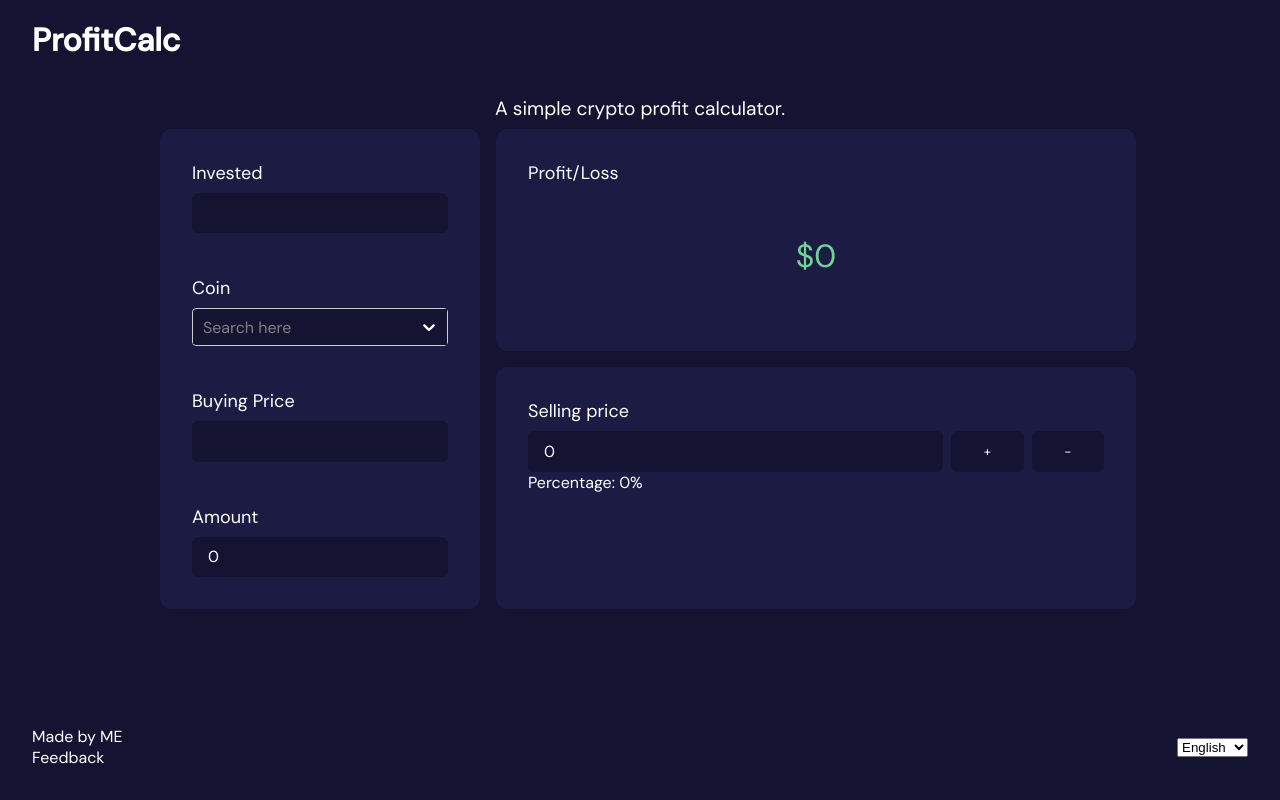
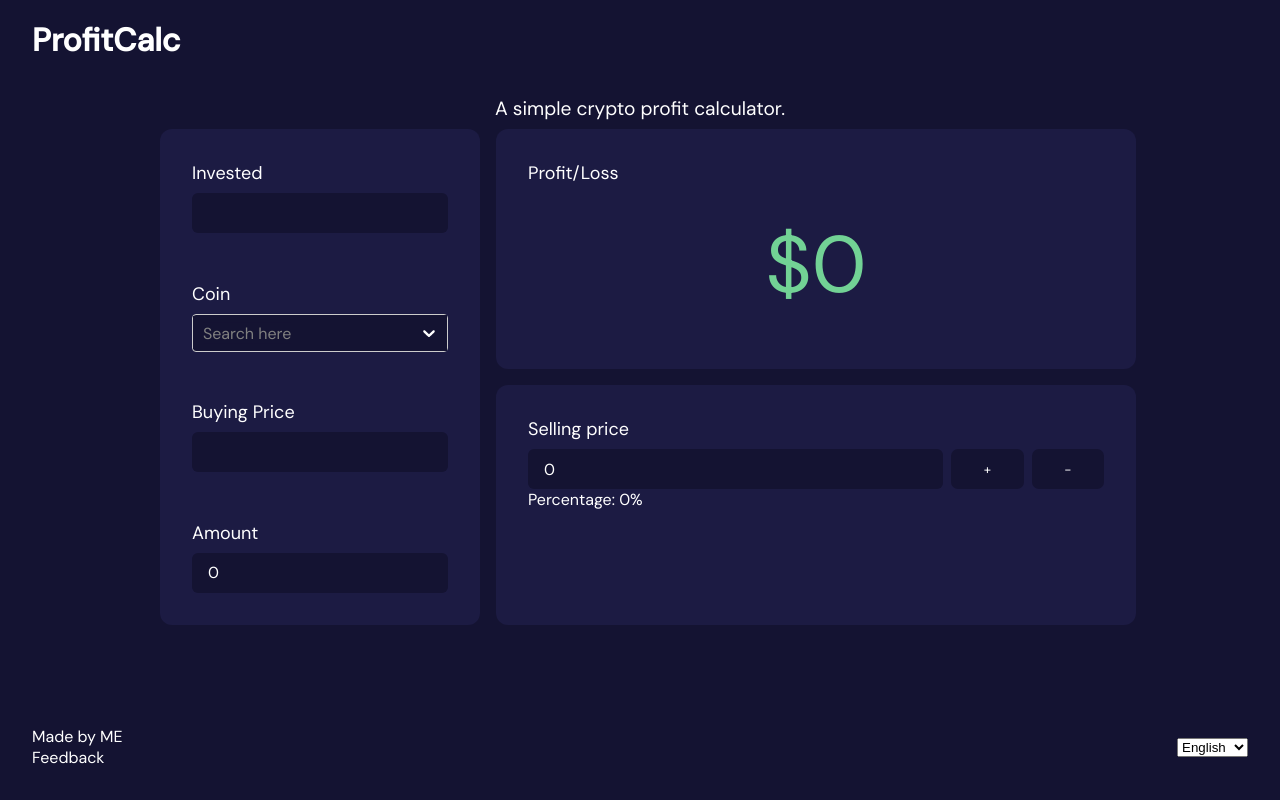
Before and after one commit to elvstejd/crypto-profit-calc, a React (Create React App) app: page / in a window 1280 px wide. Built offline with nearby package versions, Linux system fonts and the light colour scheme.

Commit message:
Fix profit display

```diff
--- a/package.json
+++ b/package.json
@@ -12,6 +12,7 @@
     "react": "^17.0.2",
     "react-dom": "^17.0.2",
     "react-i18next": "^11.11.0",
+    "react-icons": "^4.2.0",
     "react-scripts": "4.0.3",
     "react-select": "^4.3.1",
     "web-vitals": "^1.0.1"
--- a/src/components/App.js
+++ b/src/components/App.js
@@ -81,6 +81,7 @@ const App = () => {
                     selectedCoin={selectedCoin}
                     amount={amount}
                 />
+
                 <ProfitDisplay profit={profit} />
                 <GrowthForm
                     handleTargetPriceChange={handleTargetPriceChange}
@@ -89,6 +90,7 @@ const App = () => {
                     handleAddPrice={handleAddPrice}
                     handleMinusPrice={handleMinusPrice}
                 />
+
             </main>
             <footer>
                 <div className="me">
--- a/src/components/ProfitDisplay.js
+++ b/src/components/ProfitDisplay.js
@@ -1,6 +1,16 @@
 import React from 'react';
 import { useTranslation } from 'react-i18next';
 import '../styles/ProfitDisplay.css';
+
+function getAppropiateSize(profitAmount) {
+    if (!profitAmount) return;
+
+    const amount = (profitAmount*1).toString().length;
+
+    if (amount < 11) return "lg";
+    if (amount <= 13) return "md";
+    if (amount <= 16) return "sm";
+}
 
 const ProfitDisplay = (props) => {
     const { t } = useTranslation();
@@ -9,7 +19,11 @@ const ProfitDisplay = (props) => {
         <div className="container">
             <label>{t('profitloss_label')}</label>
             <div id="earnings-container">
-                <div className="earnings" id={props.profit >= 0 ? "profit" : "loss"}>
+                <div
+                    className={"earnings " + getAppropiateSize(props.profit)}
+                    id={props.profit >= 0 ? "profit" : "loss"}
+
+                    >
                     {props.profit >= 0 ? ("$" + (props.profit*1).toLocaleString()) : ("-$" + (props.profit*-1).toLocaleString())}
                 </div>
             </div>
--- a/src/styles/App.css
+++ b/src/styles/App.css
@@ -54,7 +54,8 @@ main {
     margin: 0 auto;
     display: grid;
     grid-template-columns: 20rem 40rem;
-    grid-gap: 1rem 1rem;
+    grid-template-rows: 50% 50%;
+    grid-gap: 1rem;
 }
 
 footer {
--- a/src/styles/ProfitDisplay.css
+++ b/src/styles/ProfitDisplay.css
@@ -2,16 +2,34 @@
     display: flex;
     line-height: none;
     justify-content: center;
-    align-items: center;
-    height: 100%;
+    height: fit-content;
+    margin: auto 0;
 }
 
 .earnings {
     line-height: none;
-    font-size: 2rem;
+    font-size: 5rem;
     color: var(--main-green);
+}
+
+.earnings.lg {
+    font-size: 5rem;
+}
+
+.earnings.md {
+    font-size: 4rem;
+}
+
+.earnings.sm {
+    font-size: 3rem;
 }
 
 #loss {
     color: var(--main-red);
 }
+
+/*
+l : 5rem : <11 digits
+m : 4rem : 12-13 digits
+s:
+ */
```
Also changed, not shown: 1 other file (tests, documents, lock files or other folders).
